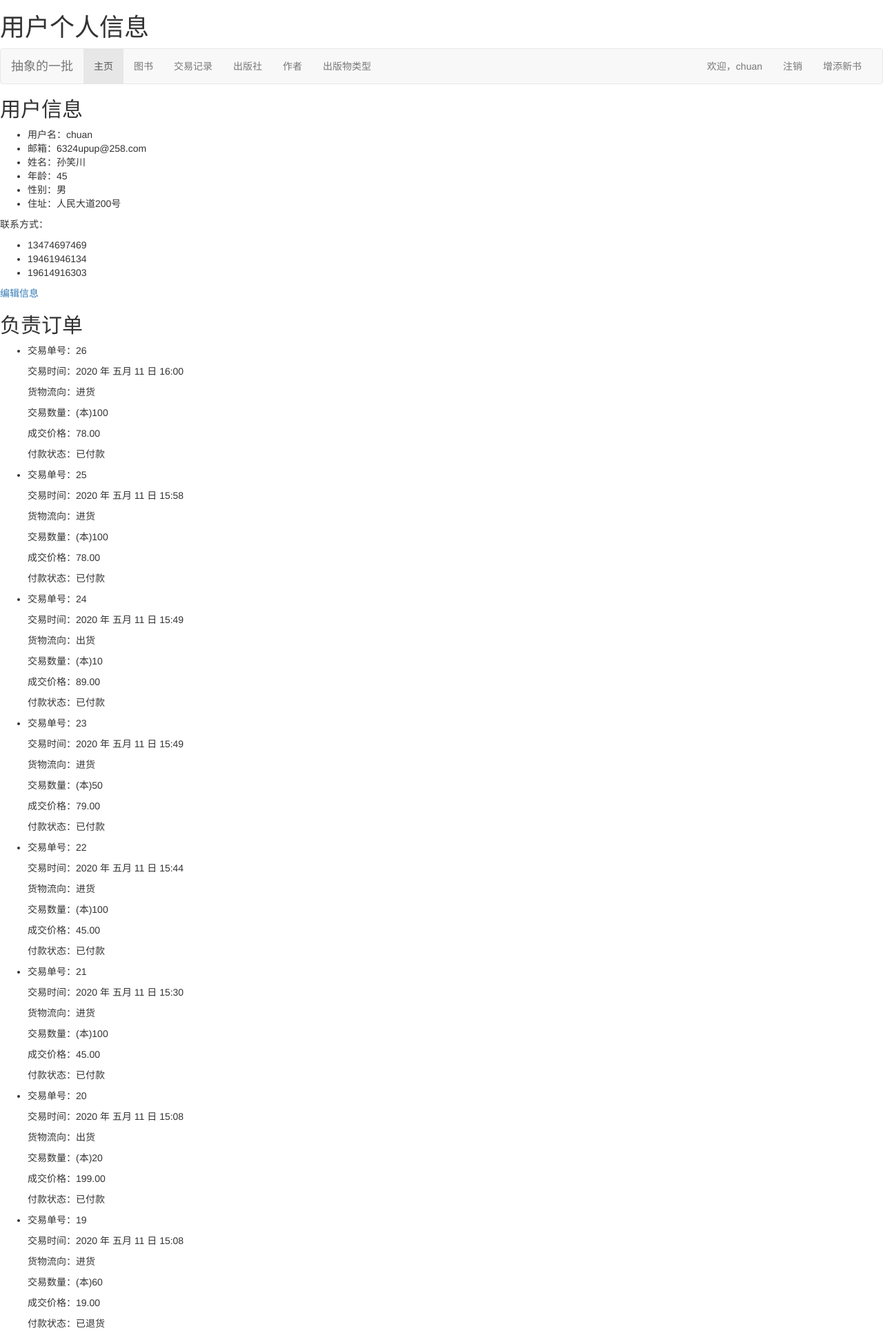
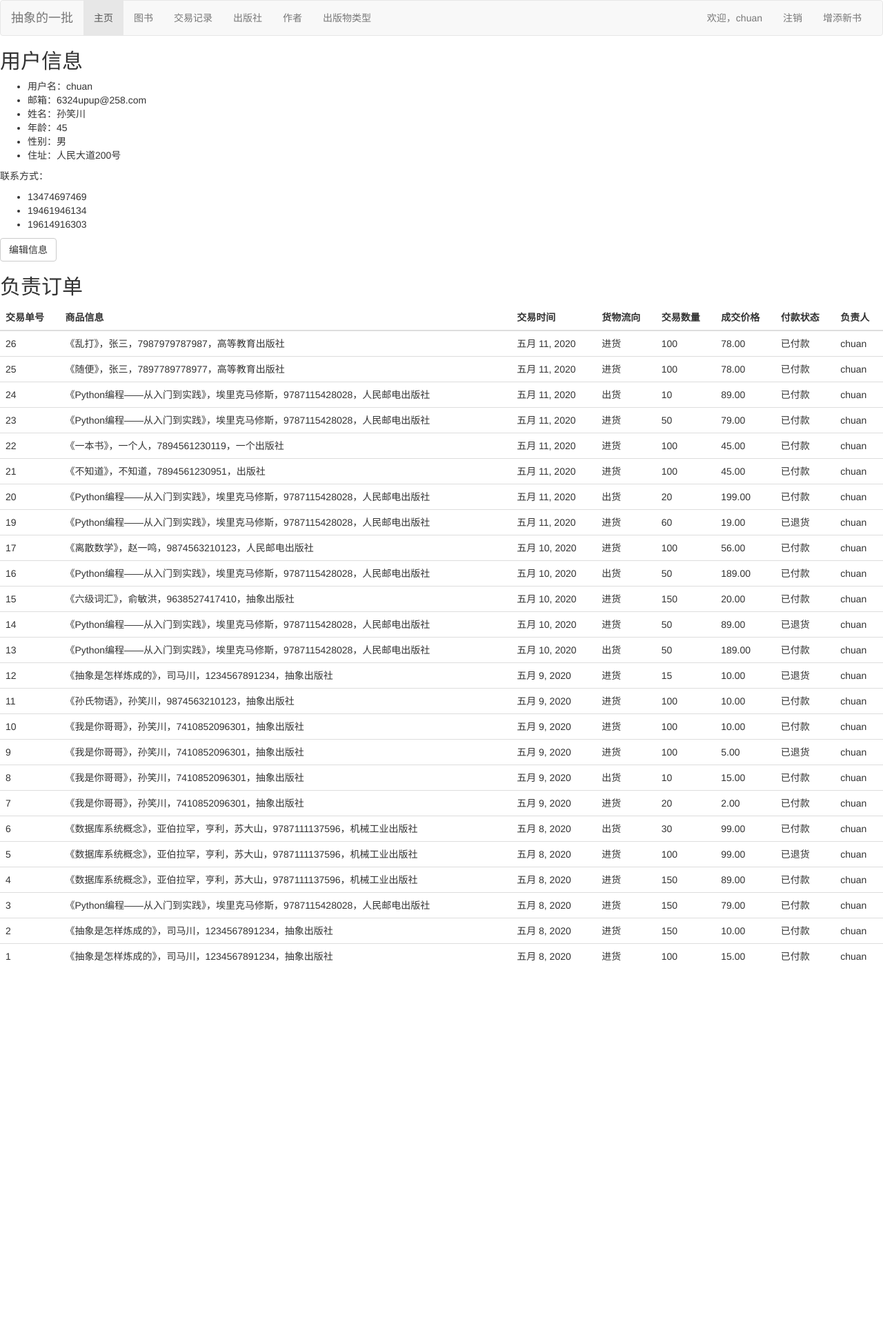
Before and after one commit to jqdai/bookstore_management_system, a Django app: page /bookstore/user/1/profile/ in a window 1280 px wide. Shown: the top 1929 px of the page at 69% size. After the commit the page ends 1393 px from the top, so only its background shows below. Run offline with Django 3.2, Linux system fonts and the light colour scheme; a user stored in the database is signed in; data comes from the database, SQL or seed files in the repository.

Commit message:
Update profile.html

```diff
--- a/bookstore/templates/bookstore/profile.html
+++ b/bookstore/templates/bookstore/profile.html
@@ -1,5 +1,4 @@
 {% extends 'base.html' %}
-{% block title %}<h1 class="my-con1">用户个人信息</h1>{% endblock %}
 
 {% block content %}
     <div class="body">
@@ -25,25 +24,40 @@
             {% endfor %}
         </ul>
 
-        <a href="{% url 'profile_update' user.id %}" class="m1">编辑信息</a>
+        <a class="btn btn-default" href="{% url 'profile_update' user.id %}" role="button">编辑信息</a>
 
         <h2>负责订单</h2>
-        <ul class="b1">
+
+    <table class="table table-hover">
+      <thead>
+        <tr>
+            <th>交易单号</th>
+            <th>商品信息</th>
+            <th>交易时间</th>
+            <th>货物流向</th>
+            <th>交易数量</th>
+            <th>成交价格</th>
+            <th>付款状态</th>
+            <th>负责人</th>
+        </tr>
+      </thead>
+      <tbody>
         {% for trans in res_trans %}
-        <li>
-        <p>交易单号：{{ trans.id }}</p>
-        <p>交易时间：{{ trans.time|date:'Y 年 M d 日 H:i' }}</p>
-        <p>货物流向：{{ trans.in_out }}</p>
-        <p>交易数量：(本){{ trans.amount }}</p>
-        <p>成交价格：{{ trans.cost }}</p>
-        <p>付款状态：{{ trans.paid }}</p>
-        </li>
+          <tr>
+            <td>{{ trans.id }}</td>
+            <td>{{ trans.book }}</td>
+            <td>{{ trans.time|date }}</td>
+            <td>{{ trans.in_out }}</td>
+            <td>{{ trans.amount }}</td>
+            <td>{{ trans.cost }}</td>
+            <td>{{ trans.paid }}</td>
+            <td>{{ trans.ruler }}</td>
+          </tr>
         {% empty %}
-        <li>
-            没有了，没有此人负责的订单了！
-        </li>
+          <li>暂无交易记录！</li>
         {% endfor %}
-        </ul>
+      </tbody>
+    </table>
     </div>
 
 
```
